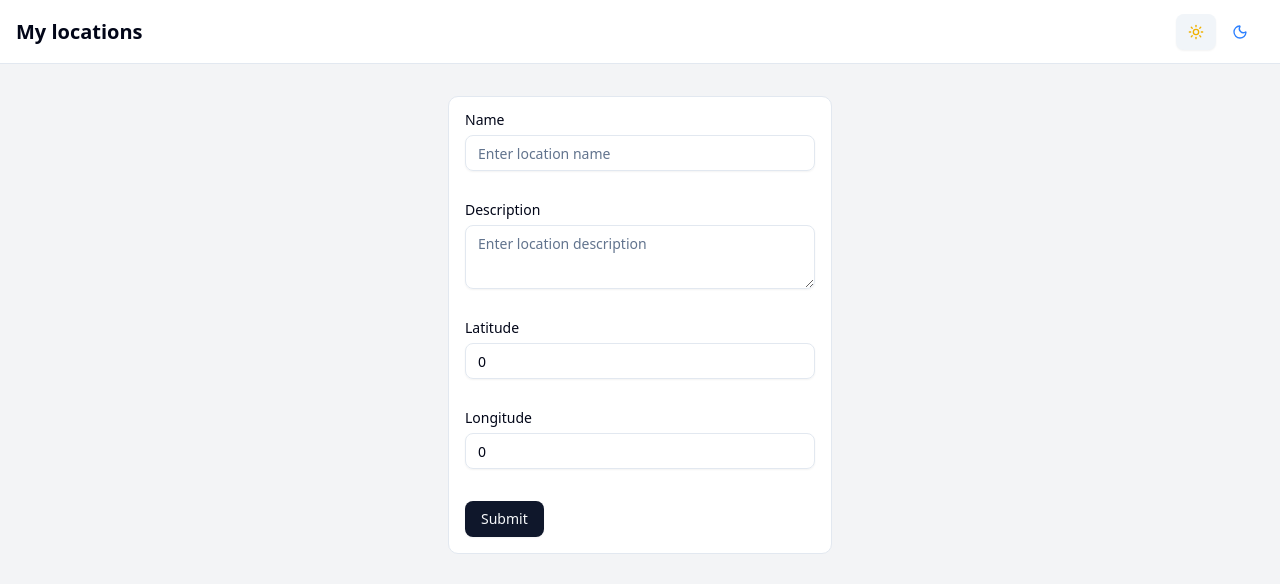
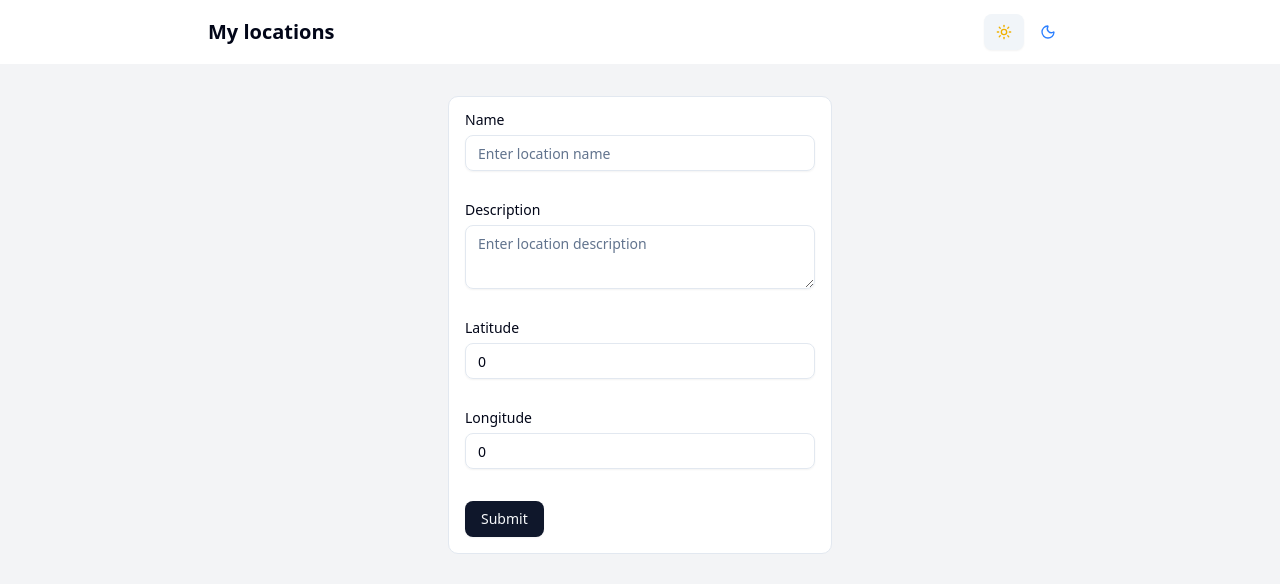
Before and after one commit to hellstromsamuel/my-locations-web, a React (Vite) app in the folder frontend/: page / in a window 1280 px wide. Shown: the top 584 px of the page. Built offline with nearby package versions, Linux system fonts and the light colour scheme.

Commit message:
refactor: restructure Header component layout for improved styling

```diff
--- a/frontend/src/components/layout/Header.tsx
+++ b/frontend/src/components/layout/Header.tsx
@@ -2,9 +2,11 @@ import ThemeToggleButtons from "../theme/ThemeToggleButtons";
 
 function Header() {
   return (
-    <div className="h-16 px-4 w-full flex justify-between items-center border-b bg-white dark:bg-gray-900">
-      <h1 className="font-semibold text-xl">My locations</h1>
-      <ThemeToggleButtons />
+    <div className="bg-white dark:bg-gray-900">
+      <div className="h-16 px-4 w-full flex justify-between items-center max-w-4xl mx-auto">
+        <h1 className="font-semibold text-xl">My locations</h1>
+        <ThemeToggleButtons />
+      </div>
     </div>
   );
 }
```
